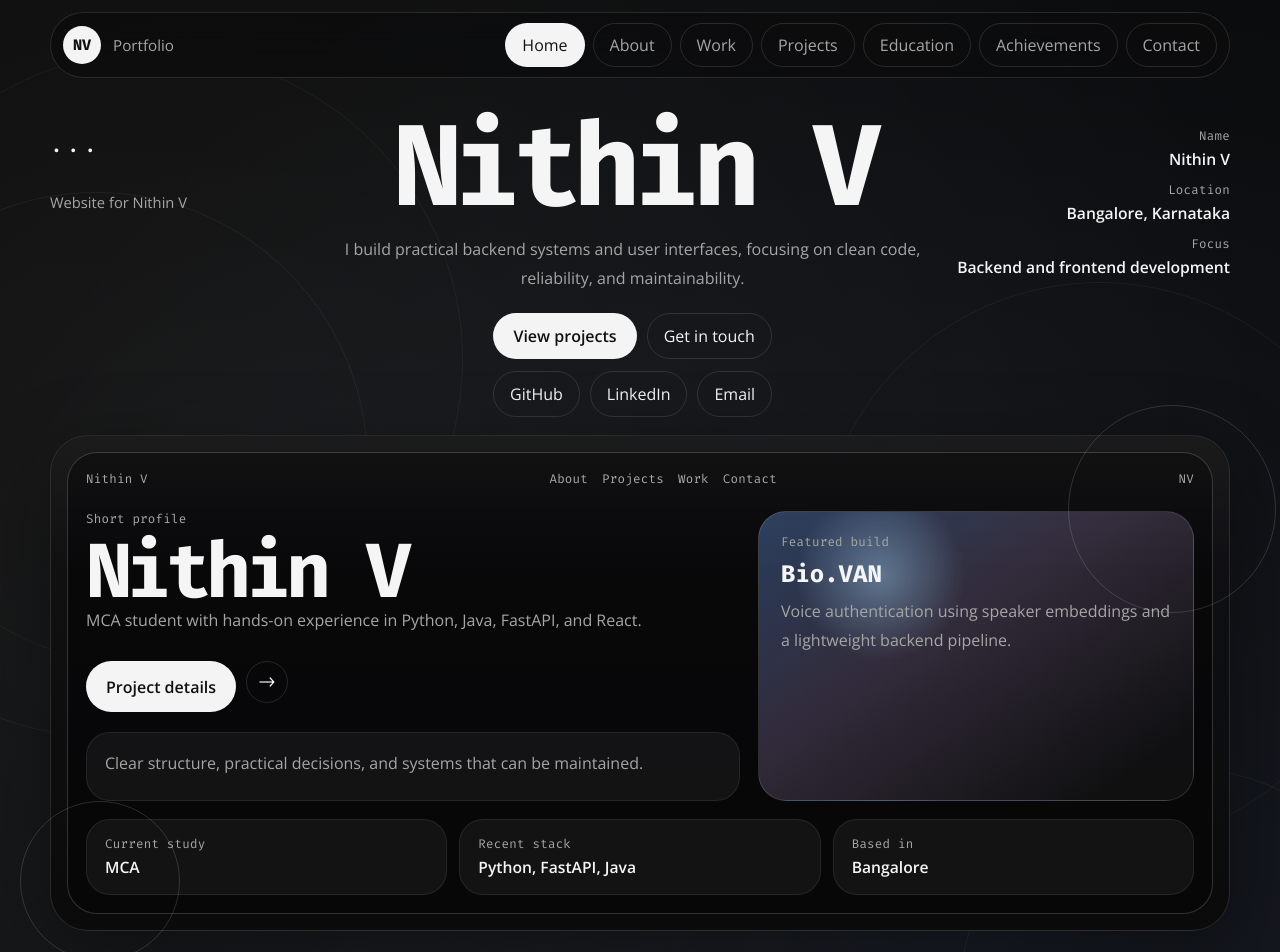
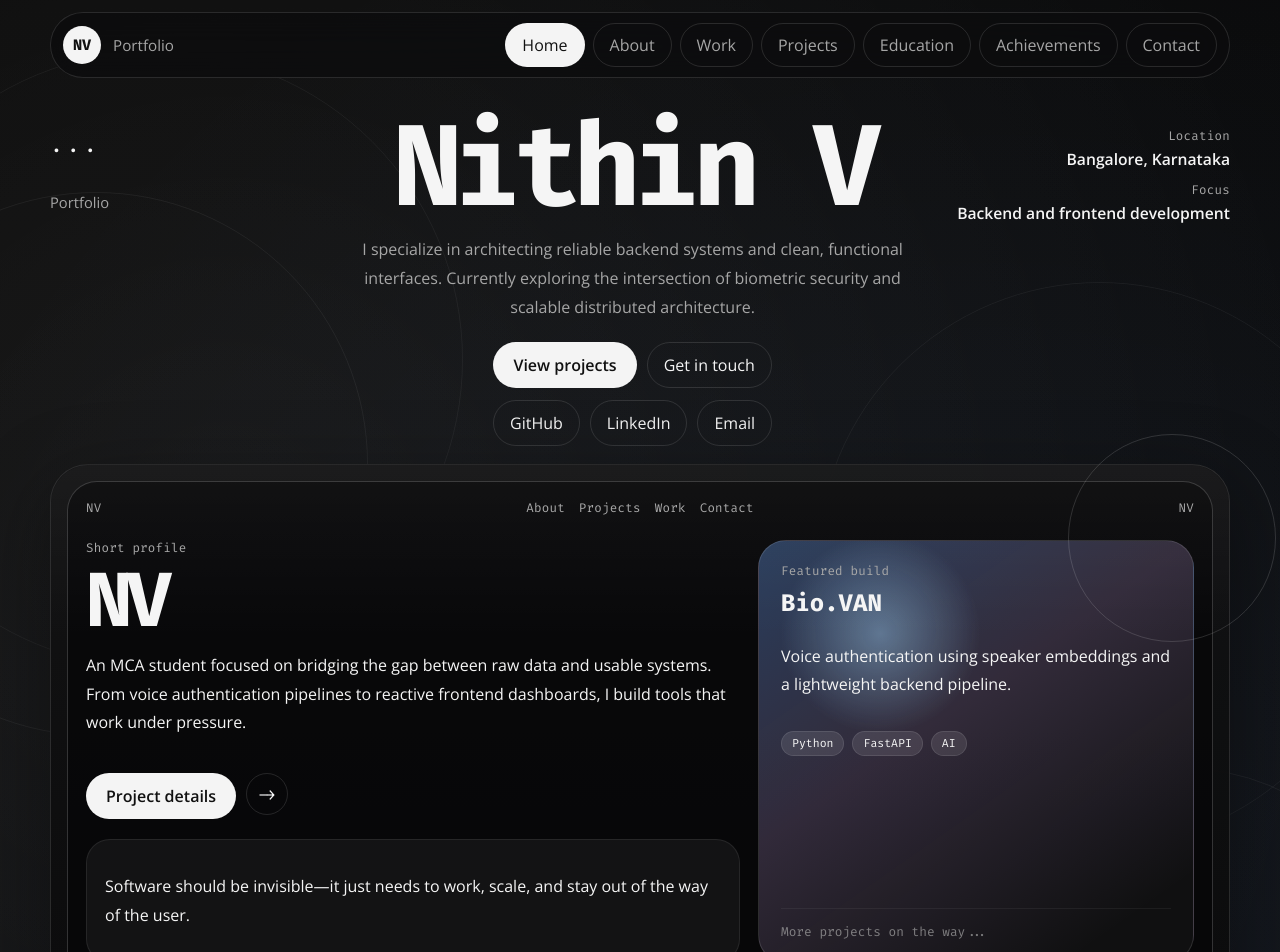
Before and after one commit to Nithin-joshua/Portfolio, a React (Vite) app: page / in a window 1280 px wide. Shown: the top 952 px of the page. Built offline with nearby package versions, Linux system fonts and the light colour scheme.

Commit message:
feat: reduce name redundancy and personalize Hero section content

```diff
--- a/src/components/HeroSection.jsx
+++ b/src/components/HeroSection.jsx
@@ -92,11 +92,7 @@ function HeroSection({ hero, links }) {
               <div>
                 <p className="panel-kicker">{hero.board.cardLabel}</p>
                 <h2 className="preview-title">
-                  {hero.titleLines.map((line) => (
-                    <span key={line} className="preview-title-line">
-                      {line}
-                    </span>
-                  ))}
+                  {hero.board.cardTitle}
                 </h2>
                 <p className="preview-description">{hero.board.cardText}</p>
               </div>
@@ -124,6 +120,18 @@ function HeroSection({ hero, links }) {
               <p className="panel-kicker">{hero.board.featureLabel}</p>
               <h3 className="project-card-title">{hero.board.featureTitle}</h3>
               <p className="project-card-text">{hero.board.featureText}</p>
+
+              {hero.board.featureTags && (
+                <div className="project-card-tags">
+                  {hero.board.featureTags.map(tag => (
+                    <span key={tag} className="project-tag-pill">{tag}</span>
+                  ))}
+                </div>
+              )}
+
+              {hero.board.featureNote && (
+                <p className="project-card-note">{hero.board.featureNote}</p>
+              )}
             </div>
           </div>
 
--- a/src/data/portfolio.js
+++ b/src/data/portfolio.js
@@ -29,15 +29,14 @@ export const portfolio = {
   ],
   hero: {
     id: 'hero',
-    smallNote: 'Website for Nithin V',
+    smallNote: 'Portfolio',
     titleLines: ['Nithin V'],
     meta: [
-      { label: 'Name', value: 'Nithin V' },
       { label: 'Location', value: 'Bangalore, Karnataka' },
       { label: 'Focus', value: 'Backend and frontend development' },
     ],
     intro:
-      'I build practical backend systems and user interfaces, focusing on clean code, reliability, and maintainability.',
+      'I specialize in architecting reliable backend systems and clean, functional interfaces. Currently exploring the intersection of biometric security and scalable distributed architecture.',
     primaryAction: {
       label: 'View projects',
       target: 'projects',
@@ -49,13 +48,15 @@ export const portfolio = {
     board: {
       sectionTabs: ['About', 'Projects', 'Work', 'Contact'],
       cardLabel: 'Short profile',
-      cardTitle: 'Nithin V',
+      cardTitle: 'NV',
       cardText:
-        'MCA student with hands-on experience in Python, Java, FastAPI, and React.',
+        'An MCA student focused on bridging the gap between raw data and usable systems. From voice authentication pipelines to reactive frontend dashboards, I build tools that work under pressure.',
       featureLabel: 'Featured build',
       featureTitle: 'Bio.VAN',
       featureText:
         'Voice authentication using speaker embeddings and a lightweight backend pipeline.',
+      featureTags: ['Python', 'FastAPI', 'AI'],
+      featureNote: 'More projects on the way...',
       featureAction: 'Project details',
       stats: [
         { label: 'Current study', value: 'MCA' },
@@ -63,7 +64,7 @@ export const portfolio = {
         { label: 'Based in', value: 'Bangalore' },
       ],
       quote:
-        'Clear structure, practical decisions, and systems that can be maintained.',
+        'Software should be invisible—it just needs to work, scale, and stay out of the way of the user.',
     },
   },
   about: {
@@ -260,6 +261,10 @@ export const portfolio = {
         name: 'Python for Data Science Certificate Course',
         issuer: 'Swayam',
       },
+      {
+        name: 'DSA Mastery with Java',
+        issuer: 'ExcelR',
+      },
     ],
   },
   contact: {
--- a/src/index.css
+++ b/src/index.css
@@ -438,9 +438,34 @@ a:hover {
 .certification-name,
 .contact-value,
 .footer-note {
-  margin: 0;
+  line-height: 1.8;
+}
+
+.project-card-note {
+  margin: auto 0 0;
+  padding-top: 14px;
   color: var(--color-muted);
-  line-height: 1.8;
+  font-family: 'Fira Code', monospace;
+  font-size: 0.8rem;
+  opacity: 0.7;
+  border-top: 1px solid rgba(255, 255, 255, 0.08);
+}
+
+.project-card-tags {
+  display: flex;
+  flex-wrap: wrap;
+  gap: 8px;
+  margin-top: 16px;
+}
+
+.project-tag-pill {
+  padding: 4px 10px;
+  background: rgba(255, 255, 255, 0.1);
+  border: 1px solid rgba(255, 255, 255, 0.1);
+  border-radius: var(--radius-pill);
+  font-family: 'Fira Code', monospace;
+  font-size: 0.72rem;
+  color: var(--color-text);
 }
 
 .preview-arrow {
@@ -474,6 +499,8 @@ a:hover {
   background:
     radial-gradient(circle at 28% 22%, rgba(169, 220, 255, 0.4), transparent 22%),
     linear-gradient(145deg, rgba(107, 166, 255, 0.34), rgba(221, 184, 255, 0.2) 42%, rgba(255, 255, 255, 0.04) 88%);
+  display: flex;
+  flex-direction: column;
 }
 
 .preview-orbit,
```
